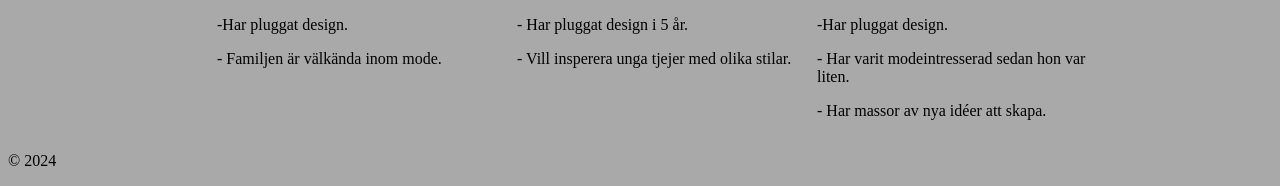
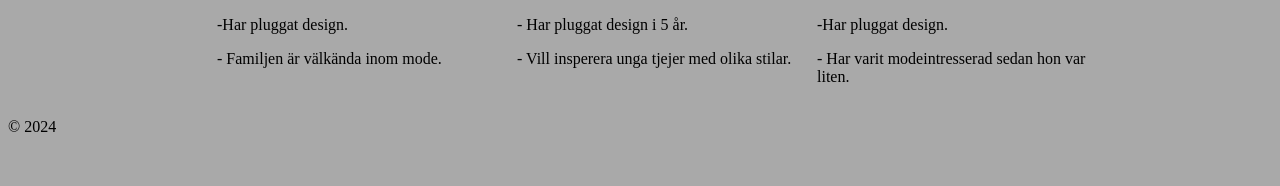
Before and after one commit to dinaakbari/ModerhusetFLUX, a plain HTML site: page omoss.html in a window 1280 px wide. Shown: the part 1439-1625 px from the top of the page. After the commit the page ends 1591 px from the top, so only its background shows below. Drawn offline with Linux system fonts and the light colour scheme.

Commit message:
uppdatering8

```diff
--- a/omoss.html
+++ b/omoss.html
@@ -54,7 +54,6 @@
     <h3>Christina Wilson</h3>
     <p>-Har pluggat design.</p>
     <p>- Har varit modeintresserad sedan hon var liten.</p>
-    <p>- Har massor av nya idéer att skapa.</p>
     </div>
     </div>
 
```
